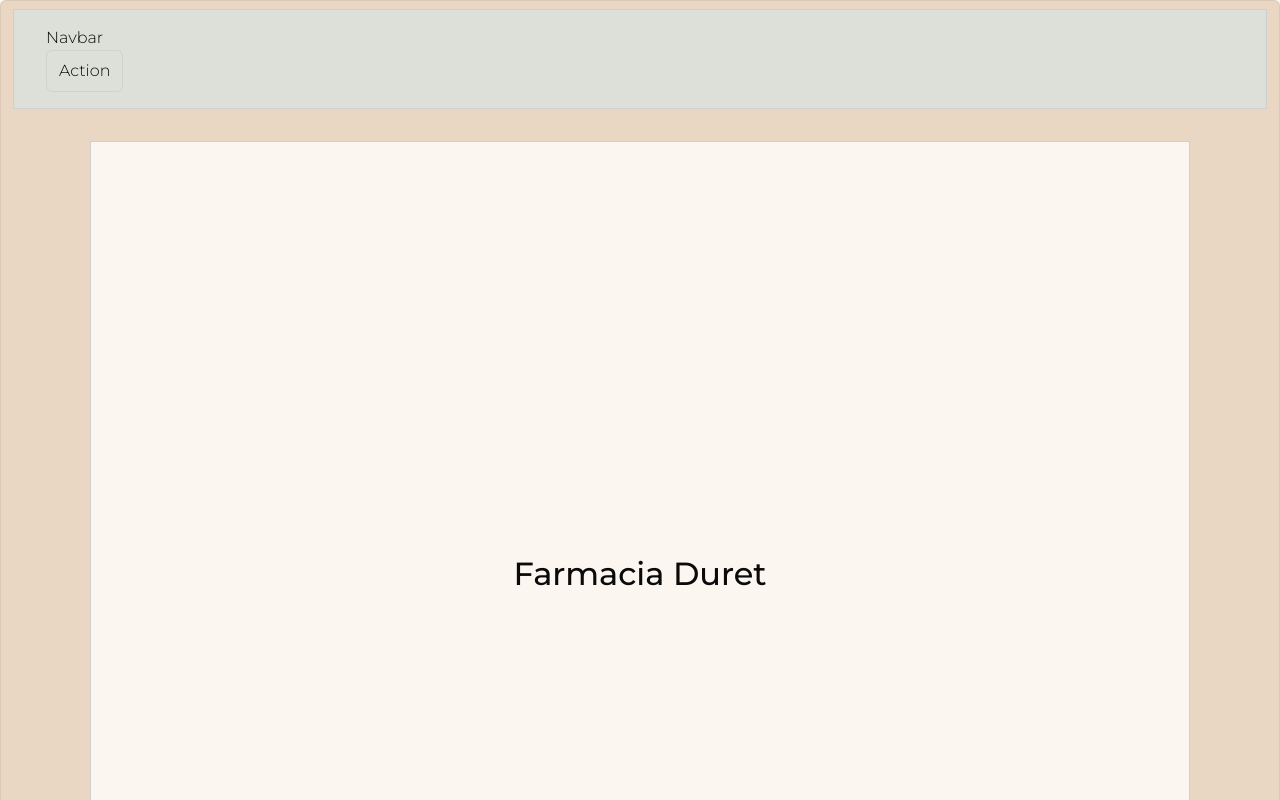
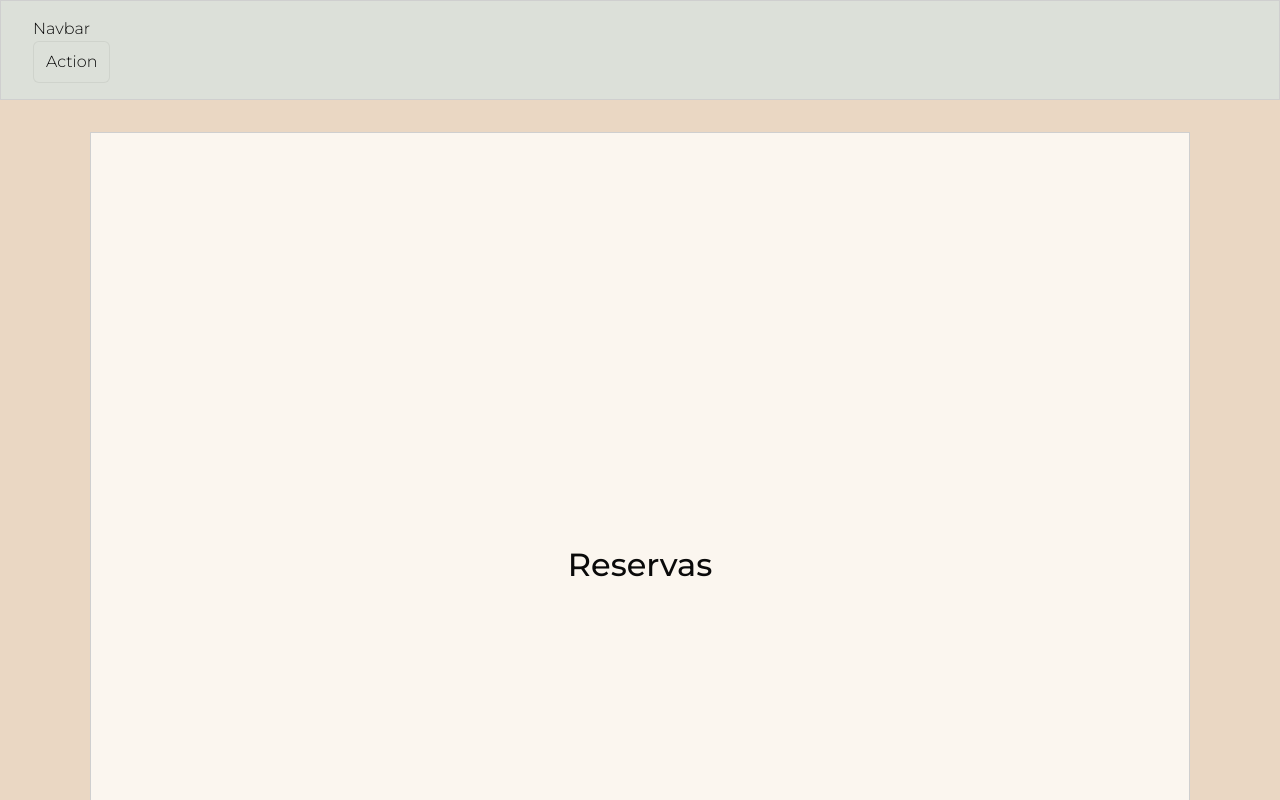
Before and after one commit to luciapuccini/farmacia_duret, a React (Vite) app: page /reservas in a window 1280 px wide. Shown: the top 800 px of the page. Built offline with nearby package versions, Linux system fonts and the light colour scheme.

Commit message:
add routes

```diff
--- a/package.json
+++ b/package.json
@@ -12,6 +12,7 @@
   "dependencies": {
     "react": "^19.2.0",
     "react-dom": "^19.2.0",
+    "react-router": "^7.13.0",
     "sass-embedded": "^1.97.3"
   },
   "devDependencies": {
@@ -20,12 +21,12 @@
     "@types/react": "^19.2.7",
     "@types/react-dom": "^19.2.3",
     "@vitejs/plugin-react": "^5.1.1",
-    "eslint": "^9.39.1",
+    "eslint": "^10.0.1",
     "eslint-plugin-react-hooks": "^7.0.1",
     "eslint-plugin-react-refresh": "^0.4.24",
     "globals": "^16.5.0",
     "typescript": "~5.9.3",
-    "typescript-eslint": "^8.48.0",
+    "typescript-eslint": "^8.36.0",
     "vite": "^7.3.1"
   }
 }
--- a/src/App.tsx
+++ b/src/App.tsx
@@ -1,12 +1,22 @@
 
+import { BrowserRouter, Routes, Route } from 'react-router'
+import Layout from './layout'
 import HomePage from './pages/home'
-import Layout from './layout'
+import CategoriesPage from './pages/categories'
+import ReservasPage from './pages/reservas'
+
 
 function App() {
   return (
-    <Layout>
-      <HomePage />
-    </Layout>
+     <BrowserRouter>
+      <Layout>
+        <Routes>
+          <Route path="/" element={<HomePage />} />
+          <Route path="/categorias" element={<CategoriesPage />} />
+          <Route path="/reservas" element={<ReservasPage />} />
+        </Routes>
+      </Layout>
+    </BrowserRouter>
   )
 }
 
--- /dev/null
+++ b/src/layout/footer/footer.module.scss
@@ -0,0 +1,11 @@
+@use '../../globals.module' as g;
+
+.footer {
+  border: 1px solid #cfcfcf;
+  padding: 0.75rem 1rem;
+  background: g.palette(primary);
+
+  @include g.up(md) {
+    padding: 1rem 2rem;
+  }
+}
--- /dev/null
+++ b/src/layout/footer/index.tsx
@@ -0,0 +1,8 @@
+import React from 'react'
+import styles from './footer.module.scss'
+
+type Props = { children?: React.ReactNode }
+
+export default function Footer({ children }: Props) {
+  return <div className={styles.footer}>{children}</div>
+}
--- a/src/layout/index.tsx
+++ b/src/layout/index.tsx
@@ -1,22 +1,9 @@
 import React from 'react'
+import Navbar from './navbar'
+import Footer from './footer'
 import styles from './layout.module.scss'
 
 type Props = { children?: React.ReactNode }
-
-export function Navbar({ children }: Props) {
-  return (
-    <div className={styles.navbar}>
-      <div className={styles.navLeft}>{children}</div>
-      <div className={styles.navRight}>
-        <button className={styles.navButton}>Action</button>
-      </div>
-    </div>
-  )
-}
-
-export function Footer({ children }: Props) {
-  return <div className={styles.footer}>{children}</div>
-}
 
 export function Container({ children }: Props) {
   return <div className={styles.container}>{children}</div>
--- a/src/layout/layout.module.scss
+++ b/src/layout/layout.module.scss
@@ -4,45 +4,8 @@
     display: flex;
     flex-direction: column;
     min-height: 100vh;
-    background: g.palette(primary);
-
-    .navbar,
-    .footer {
-        border: 1px solid #cfcfcf;
-        padding: 0.75rem 1rem;
-
-        background: g.palette(primary);
-
-        @include g.up(md) {
-            padding: 1rem 2rem;
-        }
-
-    }
-
     background: g.palette(almond);
     color: g.palette(black);
-    border: 1px solid rgba(0, 0, 0, 0.06);
-    padding: 0.5rem 0.75rem;
-    border-radius: 6px;
-    cursor: pointer;
-
-    .navLeft {
-        flex: 1 1 auto;
-    }
-
-    .navRight {
-        display: flex;
-        align-items: center;
-        gap: 0.5rem;
-    }
-
-    .navButton {
-        background: g.palette(primary);
-        color: var(--text-color);
-        border: 1px solid rgba(0, 0, 0, 0.06);
-        padding: 0.5rem 0.75rem;
-        border-radius: 6px;
-        cursor: pointer;
 }
 
 .container {
@@ -61,4 +24,3 @@
         margin: 2rem auto;
     }
 }
-}
--- /dev/null
+++ b/src/layout/navbar/index.tsx
@@ -0,0 +1,15 @@
+import React from 'react'
+import styles from './navbar.module.scss'
+
+type Props = { children?: React.ReactNode }
+
+export default function Navbar({ children }: Props) {
+  return (
+    <div className={styles.navbar}>
+      <div className={styles.navLeft}>{children}</div>
+      <div className={styles.navRight}>
+        <button className={styles.navButton}>Action</button>
+      </div>
+    </div>
+  )
+}
--- /dev/null
+++ b/src/layout/navbar/navbar.module.scss
@@ -0,0 +1,30 @@
+@use '../../globals.module' as g;
+
+.navbar {
+  border: 1px solid #cfcfcf;
+  padding: 0.75rem 1rem;
+  background: g.palette(primary);
+
+  @include g.up(md) {
+    padding: 1rem 2rem;
+  }
+}
+
+.navLeft {
+  flex: 1 1 auto;
+}
+
+.navRight {
+  display: flex;
+  align-items: center;
+  gap: 0.5rem;
+}
+
+.navButton {
+  background: g.palette(primary);
+  color: var(--text-color);
+  border: 1px solid rgba(0, 0, 0, 0.06);
+  padding: 0.5rem 0.75rem;
+  border-radius: 6px;
+  cursor: pointer;
+}
--- /dev/null
+++ b/src/pages/categories/categories.module.scss
@@ -0,0 +1,6 @@
+.container {
+    display: flex;
+    justify-content: center;
+    align-items: center;
+    height: 100vh;
+}
--- /dev/null
+++ b/src/pages/categories/index.tsx
@@ -0,0 +1,11 @@
+import styles from './categories.module.scss';
+
+function CategoriesPage() {
+  return (
+    <div className={styles.container}>
+      <h1>Categorías</h1>
+    </div>
+  );
+}
+
+export default CategoriesPage;
--- /dev/null
+++ b/src/pages/reservas/index.tsx
@@ -0,0 +1,11 @@
+import styles from './reservas.module.scss';
+
+function ReservasPage() {
+  return (
+    <div className={styles.container}>
+      <h1>Reservas</h1>
+    </div>
+  );
+}
+
+export default ReservasPage;
--- /dev/null
+++ b/src/pages/reservas/reservas.module.scss
@@ -0,0 +1,6 @@
+.container {
+    display: flex;
+    justify-content: center;
+    align-items: center;
+    height: 100vh;
+}
```
Also changed, not shown: 1 other file (tests, documents, lock files or other folders). Lines whose indentation alone changed are shown as unchanged.
